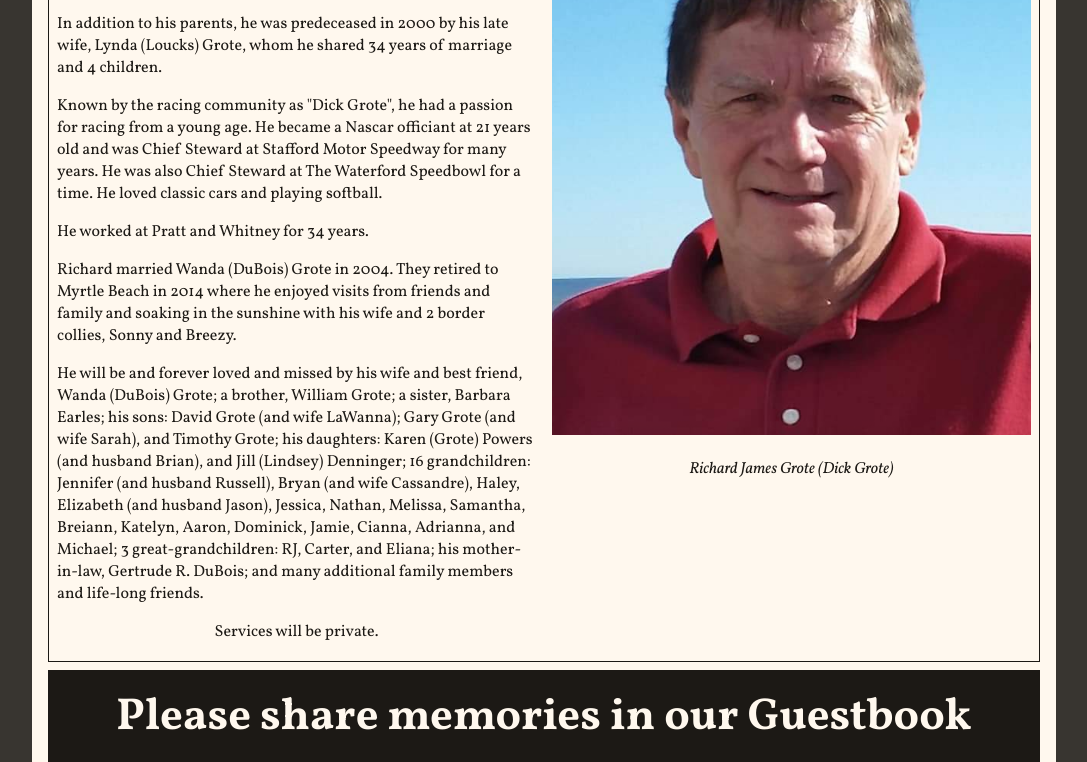
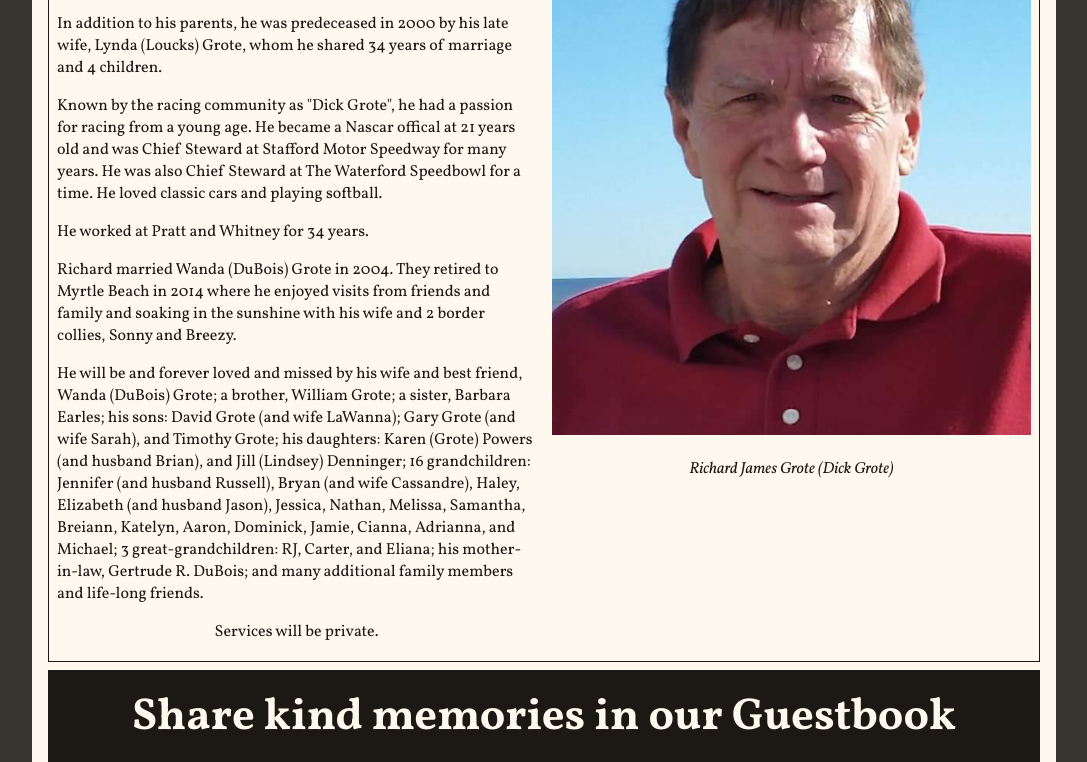
Before and after one commit to russellballestrini/ourmemorysite.com, a plain HTML site: page richard-james-grote/index.html in a window 1280 px wide. Shown: the part 507-1269 px from the top of the page, without its empty margins (96-1183 px from the left). Drawn offline with Linux system fonts and the light colour scheme; grey boxes are pictures that could not be loaded; a script that the page names is missing.

Commit message:
fix a typo.
	modified:   richard-james-grote/index.html

```diff
--- a/richard-james-grote/index.html
+++ b/richard-james-grote/index.html
@@ -53,7 +53,7 @@
         </p>
 
         <p>
-        Known by the racing community as "Dick Grote", he had a passion for racing from a young age. He became a Nascar officiant at 21 years old and was Chief Steward at Stafford Motor Speedway for many years. He was also Chief Steward at The Waterford Speedbowl for a time. He loved classic cars and playing softball.
+        Known by the racing community as "Dick Grote", he had a passion for racing from a young age. He became a Nascar offical at 21 years old and was Chief Steward at Stafford Motor Speedway for many years. He was also Chief Steward at The Waterford Speedbowl for a time. He loved classic cars and playing softball.
         </p>
 
         <p>
@@ -87,7 +87,7 @@
   <section class="guestbook">
 
       <h1 class="guestbook-header">
-          <span class="avoid-wrap">Please share memories</span>
+          <span class="avoid-wrap">Share kind memories</span>
           <span class="avoid-wrap">in our Guestbook</span>
       </h1>
 
```
